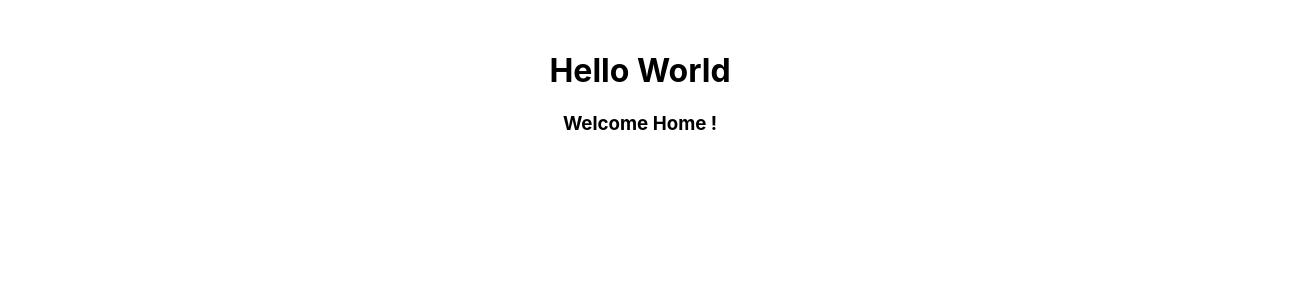
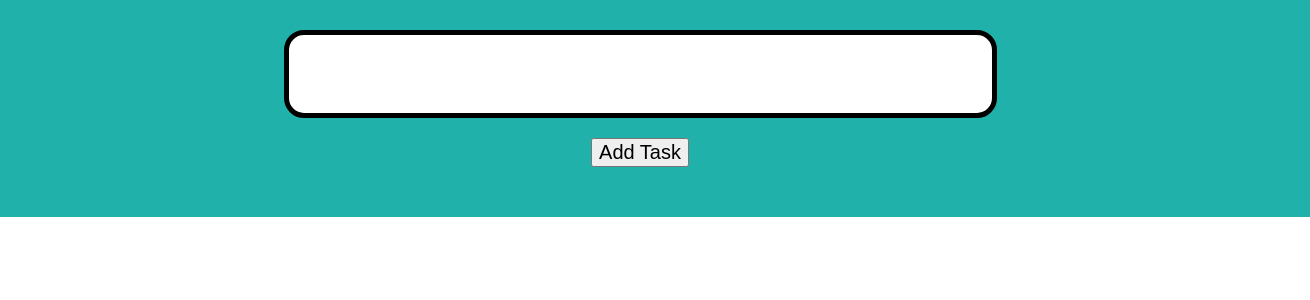
Before and after one commit to nkunda-iyeze/React-Course, a React (Create React App) app: page / in a window 1280 px wide. Shown: the top 300 px of the page, 1310 px wide, since content can reach past the window. Built offline with nearby package versions, Linux system fonts and the light colour scheme.

Commit message:
first approach on todoList in react
part of my react course learning

```diff
--- a/src/App.css
+++ b/src/App.css
@@ -1,4 +1,42 @@
 .App {
-  text-align: center;
-  padding: 30px 0;
+  /* text-align: center; */
+  /* padding: 30px 0; */
+  display: flex;
+  align-items: center;
+  justify-content: center;
+  flex-direction: column;
+
+
 }
+.App input{
+  font-size: 50px;
+  border: solid 5px black;
+  border-radius:20px;
+  padding: 10px 30px;
+}
+.addTask{
+  display: flex;
+  flex-direction: column;
+  align-items: center;
+  justify-content: center;
+  background-color: lightseagreen;
+  width: 100%;
+  padding: 30px;
+}
+.App button{
+  margin: 20px;
+  font-size: 20px;
+
+}
+.list{
+  display: flex;
+ flex-direction: column;
+
+}
+.task{
+  display: flex;
+  align-items: center;
+  justify-content: space-between;
+  padding: 30px;
+  margin: 30px;
+}
--- a/src/App.js
+++ b/src/App.js
@@ -1,12 +1,59 @@
 import './App.css';
-import Greeting from './components/Greeting';
-import Welcome from './components/Welcome';
+
+import { useState } from 'react';
+import Task from './components/Task';
 function App() {
+  const [toDoList, setTodoList] = useState([]);
+  const [newTask, setnewTask] = useState("");
+  const handleText = (event) => {
+    setnewTask(event.target.value);
+  }
+  // add task
+const addToList = () => {
+    const task = {
+      id: toDoList.length === 0 ? 1 : toDoList[toDoList.length - 1].id + 1,
+      taskName: newTask,
+      completed: false,
+    }
+    setTodoList([...toDoList, task]);
+}
+  // delete Task
+const deleteTask = (id) => {
+
+    setTodoList(toDoList.filter((task) => task.id !== id));
+}
+  // complete Task
+const completedTask = (id) => {
+    // console.log(completedTask)
+    setTodoList(toDoList.map((task) => {
+      if (task.id === id) {
+        return { ...task, completed:true}
+      }
+      return task
+    }));
+  }
   return (
     <div className="App">
-      <Greeting />
-      <Welcome/>
+      <div className='addTask'>
+        <input onChange={handleText}/>
+        <button onClick={addToList}>Add Task</button>
+      </div>
+      <div className='list'>
+            {
+          toDoList.map((task,key) => {
+            return <Task
+              taskName={task.taskName}
+              id={task.id}
+              delete={deleteTask}
+              completedTask={completedTask}
+              completed = {task.completed}
+            />
+          })
+        }
+
+      </div>
     </div>
   );
+
 }
 export default App;
--- a/src/components/Greeting.js
+++ b/src/components/Greeting.js
@@ -1,19 +1,65 @@
-import React from 'react'
-
-// function Greeting() {
-//   return (
-//       <div>
-//         <h1>Hello Shalom</h1>
-//     </div>
-//   )
-// }
-const Greeting = (props) => {
+import User from "./User";
+const Greeting = () => {
+    const users = [
+        {
+            name: "shalom",
+            age:27,
+        },
+        {
+            name: "riska",
+            age:25,
+        },
+        {
+            name: "deborah",
+            age:23,
+        },
+        {
+            name: "gabriella",
+            age:17,
+        },
+    ]
+    const planets = [
+        {
+            name: "Mars",
+            isGasPlanet:false
+        },
+        {
+            name: "Eart",
+            isGasPlanet:false
+        },
+        {
+            name: "Jupiter",
+            isGasPlanet:true
+        },
+        {
+            name: "Venus",
+            isGasPlanet:false
+        },
+        {
+            name: "Neptune",
+            isGasPlanet:true
+        },
+        {
+            name: "Urenus",
+            isGasPlanet:true
+        },
+    ]
     return (
         <div>
-            <h1>Hello World {props.name} </h1>
-       </div>
+            {
+                users.map((user,key) => {
+                    return (
+                        <User name={user.name} age={user.age} key={key} />
+                    );
+                })
+            }
+            {
+                planets.map((planet, key) =>  planet.isGasPlanet && <h1 key={key}>{ planet.name}</h1>)
+            };
+        </div>
     );
 };
 
 
-export default Greeting
+
+export default Greeting;
--- /dev/null
+++ b/src/components/Task.js
@@ -0,0 +1,10 @@
+const Task = (props) => {
+    return (
+        <div className='task' style={{backgroundColor:props.completed ? "green" : "white"}}>
+            <h3>{props.taskName}</h3>
+            <button onClick={() => props.deleteTask(props.id)}>X</button>
+            <button onClick={()=> props.completedTask(props.id)}>Completed</button>
+        </div>
+    )
+}
+export default Task;
--- /dev/null
+++ b/src/components/User.js
@@ -0,0 +1,8 @@
+function User(props) {
+    return (
+        <div>
+            <h1>{props.name}---{props.age}</h1>
+        </div>
+    );
+}
+export default User;
```
Also changed, not shown: src/components/Planet.js (added, +8 -0 lines).
